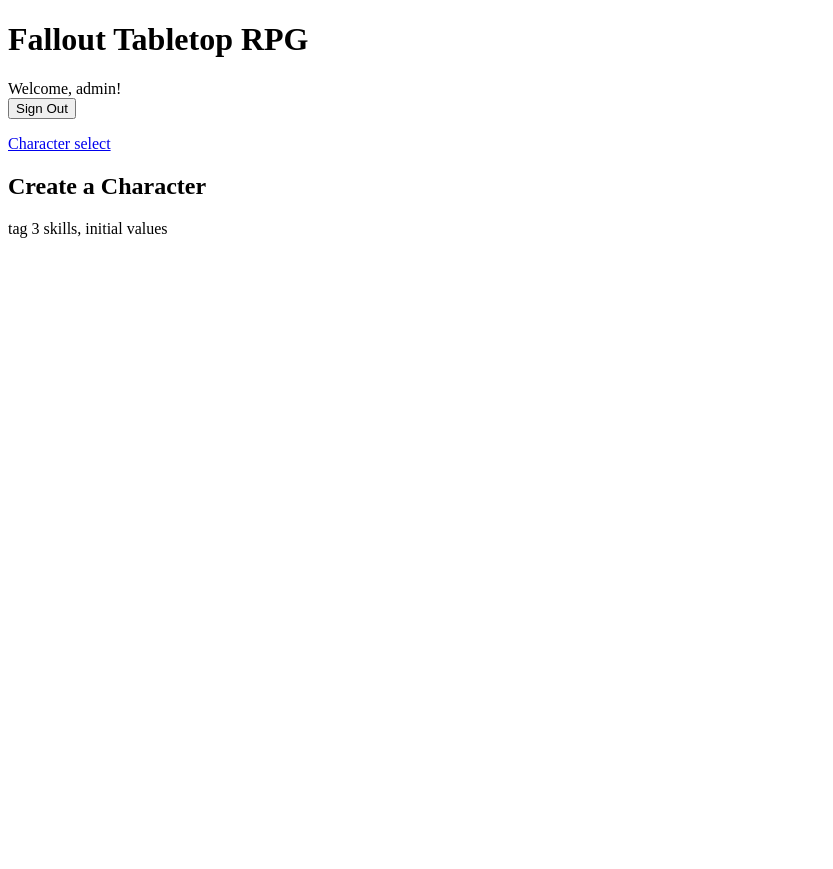
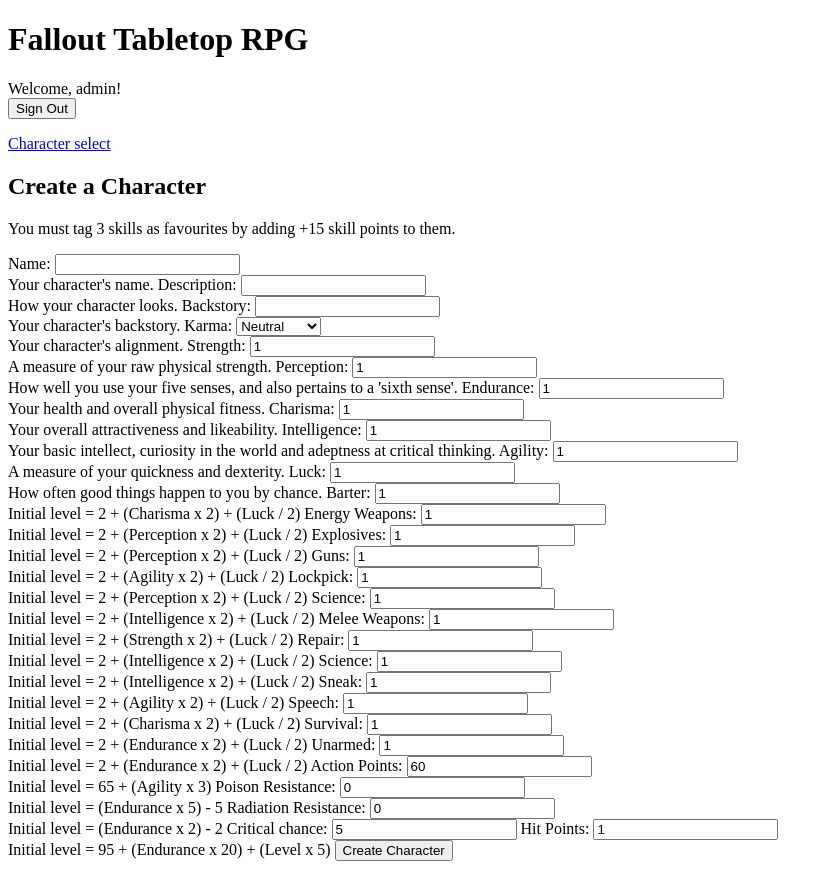
Before and after one commit to bonesinit/BrandonWhite_ITEC4012A_Project_v2, a Django app: page /newcharacter.html in a window 1280 px wide. Shown: the whole page, without its empty margins (0-833 px from the left). Before the commit the page ends 238 px from the top, so only its background shows below. Run offline with Django 4.2, Linux system fonts and the light colour scheme; a user stored in the database is signed in.

Commit message:
Update a bunch of stuff
+ Added character switcher
+ Added quantity to inventory
+ Added melee weapon conditionals to character sheet
+ Added all kinds of new forms

```diff
--- a/falloutRpg/forms.py
+++ b/falloutRpg/forms.py
@@ -3,39 +3,40 @@ from django.contrib.auth.models import User
 from .models import Character, Inventory_Item, Perk, Weapon, Armor
 from django.utils.translation import gettext_lazy as _
 
+# Lives on newcharacter.html
 class CharacterCreationForm(forms.ModelForm):
     class Meta:
         model = Character
         fields = [
-            'name',
-            'description',
-            'backstory',
-            'karma',
-            'stat_strength',
-            'stat_perception',
-            'stat_endurance',
-            'stat_charisma',
-            'stat_intelligence',
-            'stat_agility',
-            'stat_luck',
-            'skill_barter',
-            'skill_energy_weapons',
-            'skill_explosives',
-            'skill_guns',
-            'skill_lockpick',
-            'skill_medicine',
-            'skill_melee_weapons',
-            'skill_repair',
-            'skill_science',
-            'skill_sneak',
-            'skill_speech',
-            'skill_survival',
-            'skill_unarmed',
-            'action_points',
-            'poison_resistance',
-            'radiation_resistance',
-            'critical_chance',
-            'hit_points',
+            "name",
+            "description",
+            "backstory",
+            "karma",
+            "stat_strength",
+            "stat_perception",
+            "stat_endurance",
+            "stat_charisma",
+            "stat_intelligence",
+            "stat_agility",
+            "stat_luck",
+            "skill_barter",
+            "skill_energy_weapons",
+            "skill_explosives",
+            "skill_guns",
+            "skill_lockpick",
+            "skill_medicine",
+            "skill_melee_weapons",
+            "skill_repair",
+            "skill_science",
+            "skill_sneak",
+            "skill_speech",
+            "skill_survival",
+            "skill_unarmed",
+            "action_points",
+            "poison_resistance",
+            "radiation_resistance",
+            "critical_chance",
+            "hit_points",
         ]
 
         labels = {
@@ -100,3 +101,237 @@ class CharacterCreationForm(forms.ModelForm):
             "critical_chance'": _("Initial level = Luck"),
             "hit_points": _("Initial level = 95 + (Endurance x 20) + (Level x 5)"),
         }
+
+# Lives on levelup.html
+class LevelUpForm(forms.ModelForm):
+    class Meta:
+        model = Character
+        fields = [
+            "stat_strength",
+            "stat_perception",
+            "stat_endurance",
+            "stat_charisma",
+            "stat_intelligence",
+            "stat_agility",
+            "stat_luck",
+            "skill_barter",
+            "skill_energy_weapons",
+            "skill_explosives",
+            "skill_guns",
+            "skill_lockpick",
+            "skill_medicine",
+            "skill_melee_weapons",
+            "skill_repair",
+            "skill_science",
+            "skill_sneak",
+            "skill_speech",
+            "skill_survival",
+            "skill_unarmed",
+            "action_points",
+            "poison_resistance",
+            "radiation_resistance",
+            "critical_chance",
+            "hit_points",
+            "perks",
+            "base_armor",
+        ]
+
+        labels = {
+            "stat_strength": _("Strength"),
+            "stat_perception": _("Perception"),
+            "stat_endurance": _("Endurance"),
+            "stat_charisma": _("Charisma"),
+            "stat_intelligence": _("Intelligence"),
+            "stat_agility": _("Agility"),
+            "stat_luck": _("Luck"),
+            "skill_barter": _("Barter"),
+            "skill_energy_weapons": _("Energy Weapons"),
+            "skill_explosives": _("Explosives"),
+            "skill_guns": _("Guns"),
+            "skill_lockpick": _("Lockpick"),
+            "skill_medicine": _("Science"),
+            "skill_melee_weapons": _("Melee Weapons"),
+            "skill_repair": _("Repair"),
+            "skill_science": _("Science"),
+            "skill_sneak": _("Sneak"),
+            "skill_speech": _("Speech"),
+            "skill_survival": _("Survival"),
+            "skill_unarmed": _("Unarmed"),
+            "action_points": _("Action Points"),
+            "poison_resistance": _("Poison Resistance"),
+            "radiation_resistance": _("Radiation Resistance"),
+            "critical_chance'": _("Critical Chance"),
+            "hit_points": _("Hit Points"),
+            "perks": _("Perks"),
+            "base_armor": _("Base Armor"),
+        }
+
+        help_texts = {
+            "stat_strength": _("A measure of your raw physical strength."),
+            "stat_perception": _("How well you use your five senses, and also pertains to a 'sixth sense'."),
+            "stat_endurance": _("Your health and overall physical fitness."),
+            "stat_charisma": _("	Your overall attractiveness and likeability."),
+            "stat_intelligence": _("Your basic intellect, curiosity in the world and adeptness at critical thinking."),
+            "stat_agility": _("A measure of your quickness and dexterity."),
+            "stat_luck": _("How often good things happen to you by chance."),
+            "skill_barter": _("Initial level = 2 + (Charisma x 2) + (Luck / 2)"),
+            "skill_energy_weapons": _("Initial level = 2 + (Perception x 2) + (Luck / 2)"),
+            "skill_explosives": _("Initial level = 2 + (Perception x 2) + (Luck / 2)"),
+            "skill_guns": _("Initial level = 2 + (Agility x 2) + (Luck / 2)"),
+            "skill_lockpick": _("Initial level = 2 + (Perception x 2) + (Luck / 2)"),
+            "skill_medicine": _("Initial level = 2 + (Intelligence x 2) + (Luck / 2)"),
+            "skill_melee_weapons": _("Initial level = 2 + (Strength x 2) + (Luck / 2)"),
+            "skill_repair": _("Initial level = 2 + (Intelligence x 2) + (Luck / 2)"),
+            "skill_science": _("Initial level = 2 + (Intelligence x 2) + (Luck / 2)"),
+            "skill_sneak": _("Initial level = 2 + (Agility x 2) + (Luck / 2)"),
+            "skill_speech": _("Initial level = 2 + (Charisma x 2) + (Luck / 2)"),
+            "skill_survival": _("Initial level = 2 + (Endurance x 2) + (Luck / 2)"),
+            "skill_unarmed": _("Initial level = 2 + (Endurance x 2) + (Luck / 2)"),
+            "action_points": _("Initial level = 65 + (Agility x 3)"),
+            "poison_resistance": _("Initial level = (Endurance x 5) - 5"),
+            "radiation_resistance": _("Initial level = (Endurance x 2) - 2"),
+            "critical_chance'": _("Initial level = Luck"),
+            "hit_points": _("Initial level = 95 + (Endurance x 20) + (Level x 5)"),
+            "perks": _("Perks"),
+            "base_armor": _("Base Armor"),
+        }
+
+# Lives on charactersheet.html
+class AddInventoryForm(forms.ModelForm):
+    class Meta:
+        model = Inventory_Item
+
+        fields = [
+            "owner",
+            "quantity",
+            "name",
+            "value",
+            "notes",
+        ]
+
+        labels = {
+            "owner": _("Owner"),
+            "Quantity": _("Quantity"),
+            "name": _("Name"),
+            "value": _("Value"),
+            "notes": _("Notes"),
+        }
+
+        help_texts = {
+            "owner": _("Character that owns this item."),
+            "Quantity": _("Quantity of item."),
+            "name": _("Name of item."),
+            "value": _("Value of item (in caps)."),
+            "notes": _("Special purpose or abilities of item."),
+        }
+
+# Lives on charactersheet.html
+class AddWeaponForm(forms.ModelForm):
+    class Meta:
+        model = Weapon
+        fields = [
+            "owner",
+            "name",
+            "type",
+            "range",
+            "damage",
+            "is_burst",
+            "ap_cost_single",
+            "ap_cost_targeted",
+            "ap_cost_burst",
+            "ammo_count",
+            "ammo_type",
+            "ammo_per_shot",
+            "ammo_per_burst",
+            "special_abilities",
+        ]
+
+        labels = {
+            "owner": _("Owner"),
+            "name": _("Name"),
+            "type": _("Type"),
+            "range": _("Range"),
+            "damage": _("Damage"),
+            "is_burst": _("Is this a burst weapon?"),
+            "ap_cost_single": _("AP cost (Single shot)"),
+            "ap_cost_targeted": _("AP cost (Targeted shot)"),
+            "ap_cost_burst": _("AP cost (Burst shot)"),
+            "ammo_count": _("Ammo count"),
+            "ammo_type": _("Ammo type"),
+            "ammo_per_shot": _("Ammo per shot"),
+            "ammo_per_burst": _("Ammo per burst"),
+            "special_abilities": _("Special abilities"),
+        }
+
+        help_texts = {
+            "owner": _("Character that owns this weapon."),
+            "name": _("Name of weapon."),
+            "type": _("Type of weapon."),
+            "range": _("Range of weapon."),
+            "damage": _("Damage per hit."),
+            "is_burst": _("Is this weapon capable of burst fire?"),
+            "ap_cost_single": _("How much AP it costs to fire one shot or attack."),
+            "ap_cost_targeted": _("How much AP it costs to fire one targeted shot or attack."),
+            "ap_cost_burst": _("How much AP it costs to fire one burst."),
+            "ammo_count": _("How much ammo the character has for this weapon."),
+            "ammo_type": _("What type of ammo the weapon uses."),
+            "ammo_per_shot": _("How much ammo is expended per shot."),
+            "ammo_per_burst": _("How much ammo is expended per burst."),
+            "special_abilities": _("Any special abilities the weapon may have."),
+        }
+
+# Lives on charactersheet.html
+class AddArmorForm(forms.ModelForm):
+    class Meta:
+        model = Armor
+        fields = [
+            "owner",
+            "name",
+            "type",
+            "effects",
+            "armor_class",
+            "damage_reduction",
+        ]
+
+        labels = {
+            "owner": _("Owner"),
+            "name": _("Name"),
+            "type": _("Type"),
+            "effects": _("Effects"),
+            "armor_class": _("Armor Class"),
+            "damage_reduction": _("Damage Reduction"),
+        }
+
+        help_texts = {
+            "owner": _("Character that owns this armor."),
+            "name": _("Name of armor."),
+            "type": _("Type of armor."),
+            "effects": _("Special effects that armor has (including stat increases). Med: Agility -1, Hvy: Agility -2."),
+            "armor_class": _("Armor Class"),
+            "damage_reduction": _("Damage Reduction"),
+        }
+
+# Lives on charactersheet.html
+class UpdateCNDForm(forms.ModelForm):
+    class Meta:
+        model = Character
+        fields = [
+            "hit_points",
+            "rads",
+            "rad_effects",
+            "other_effects",
+        ]
+
+        labels = {
+            "hit_points": _("Hit points"),
+            "rads": _("Rads"),
+            "rad_effects": _("Radiation effects"),
+            "other_effects": _("Other effects"),
+        }
+
+        help_texts = {
+            "hit_points": _("Character's health."),
+            "rads": _("Character's radiation level."),
+            "rad_effects": _("Debuffs from radiation level."),
+            "other_effects": _("Effects from chems, poison, or other external factors."),
+        }
--- a/falloutRpg/models.py
+++ b/falloutRpg/models.py
@@ -391,6 +391,7 @@ class Armor(models.Model):
 
 class Inventory_Item(models.Model):
     owner = models.ForeignKey(Character, on_delete=models.CASCADE)
+    quantity = models.IntegerField(default=1)
     name = models.CharField(max_length=128)
     value = models.IntegerField(default=0)
     notes = models.CharField(max_length=256)
--- a/falloutRpg/urls.py
+++ b/falloutRpg/urls.py
@@ -5,5 +5,6 @@ urlpatterns = [
     path('', views.index, name='index'),
     path('newcharacter.html', views.newcharacter, name="newcharacter"),
     path('charactersheet.html', views.charactersheet, name="charactersheet"),
-    path('create_character/', views.create_character, name='create_character')
+    path('create_character/', views.create_character, name='create_character'),
+    path('switch_character/', views.switch_character, name='switch_character'),
 ]
--- a/falloutRpg/views.py
+++ b/falloutRpg/views.py
@@ -1,9 +1,9 @@
 from django.http import HttpResponse
 from django.shortcuts import render, redirect
 from django.views.decorators.http import require_POST
-from django.http import JsonResponse
 from django.contrib.auth.decorators import login_required
 from .models import Character, Inventory_Item, Perk, Weapon, Armor
+from django.http import JsonResponse
 from .forms import CharacterCreationForm
 
 def login_page(request):
@@ -21,18 +21,15 @@ def charactersheet(request):
 
     char_perk_names = Character.objects.filter(active=True).values_list("perks__name")
 
-    # Fetch Form from Forms
-    # form = TaskForm()
-
-    # Insert Model Data into Template, Run Template Code, and Return to Client
     return render(request, 'charactersheet.html', {'characters': characters, 'items': items, 'perks': perks, 'weapons': weapons, 'armors': armors, 'char_perk_names': char_perk_names})
 
 @login_required()
 def newcharacter(request):
 
     characters = Character.objects.filter(user=request.user)
+    form = CharacterCreationForm()
 
-    return render(request, 'newcharacter.html', {'characters': characters})
+    return render(request, 'newcharacter.html', {'characters': characters, 'form': form})
 
 @login_required()
 def index(request):
@@ -50,6 +47,50 @@ def create_character(request):
         character = form.save(commit=False)
         character.user = request.user
         character.save()
-        return JsonResponse({'status': 'ok', 'character_name': character.name})
+        return HttpResponse("Success!")
+
     else:
-        return JsonResponse({'status': 'error', 'errors': form.errors}, status=400)
+        form = CharacterCreationForm()
+
+    return render(request, "newcharacter.html", {"form": form})
+
+@login_required
+@require_POST
+def switch_character(request):
+
+    characters = Character.objects.filter(user=request.user)
+    character_to_switch = request.POST.get("switcher", "")
+
+    for character in characters:
+        if character.active == True:
+            character.active = False
+            character.save()
+
+        elif character.name == character_to_switch:
+            character.active = True
+            character.save()
+            return HttpResponse("Success!")
+
+    return render(request, "index.html")
+
+# LevelUpForm
+
+# AddInventoryForm
+
+# AddWeaponForm
+
+# AddArmorForm
+
+# UpdateCNDForm
+
+# UpdateAmmoForm
+
+# switch character
+
+# Delete character
+
+# Delete inventory item
+
+# Delete weapon
+
+# Delete armor
--- a/templates/index.html
+++ b/templates/index.html
@@ -42,6 +42,10 @@
                <em> (Currently active)</em>
            {% else %}
                <em> (Not active)</em>
+               <form action="/switch_character/" method="post">
+                    {% csrf_token %}
+                    <input name="switcher" type="submit" value="{{ character.name }}">
+                </form>
            {% endif %}
        </li>
     {% endfor %}
--- a/templates/newcharacter.html
+++ b/templates/newcharacter.html
@@ -25,7 +25,13 @@
 
 <h2>Create a Character</h2>
 
-<p>tag 3 skills, initial values</p>
+<p>You must tag 3 skills as favourites by adding +15 skill points to them.</p>
+
+<form action="/create_character/" method="post">
+    {% csrf_token %}
+    {{ form }}
+    <input type="submit" value="Create Character">
+</form>
 
 </body>
 </html>
```
Also changed, not shown: templates/charactersheet.html (+6 -10 lines), db.sqlite3, falloutRpg/migrations/0014_inventory_item_quantity.py (added).
